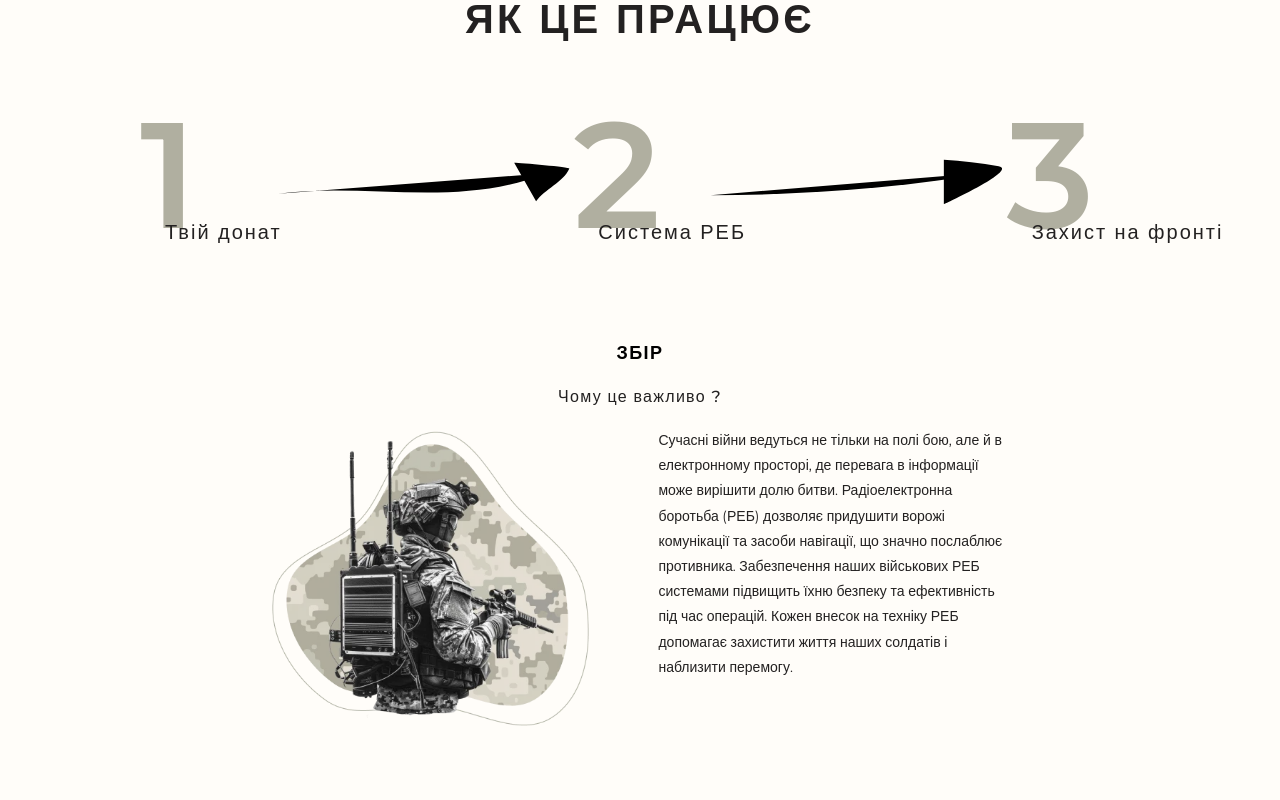
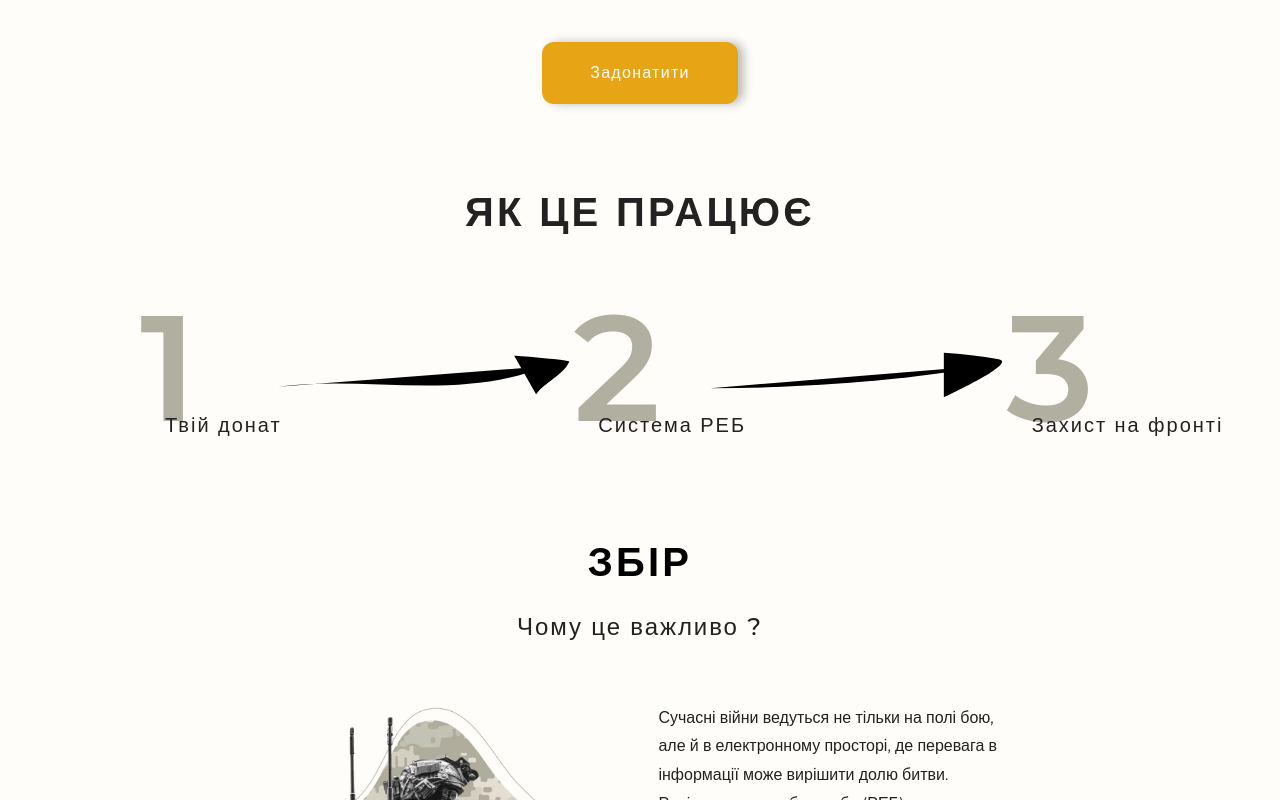
Before and after one commit to baza-trainee/13-zbir, a React (Vite) app: page / in a window 1280 px wide. Shown: the part 2000-2800 px from the top of the page. Built offline with nearby package versions, Linux system fonts and the light colour scheme.

Commit message:
fix styles

```diff
--- a/package.json
+++ b/package.json
@@ -24,7 +24,6 @@
     "eslint-plugin-react-hooks": "^4.6.0",
     "eslint-plugin-react-refresh": "^0.4.6",
     "typescript": "^5.2.2",
-    "vite": "^5.2.0",
-    "vite-plugin-svgr": "^4.2.0"
+    "vite": "^5.2.0"
   }
 }
--- a/src/components/ImportantInfo/ImportantInfo.module.scss
+++ b/src/components/ImportantInfo/ImportantInfo.module.scss
@@ -28,6 +28,10 @@
   line-height: 1.8;
   color: var(--secondary-dark-color);
   text-align: left;
+}
+
+.devider {
+  margin-bottom: 10px;
 }
 
 .infoWrapper {
@@ -65,10 +69,9 @@
   }
 }
 
-@media screen and (min-width: 1440px) {
-  .container {
-    width: 1440px;
-    padding: 80px 220px 90px;
+@media screen and (min-width: 1024px) {
+  .descInfo {
+    font-size: 16px;
   }
 
   .mainInfoTitle {
@@ -81,8 +84,11 @@
     letter-spacing: 1.92px;
     margin-bottom: 60px;
   }
+}
 
-  .descInfo {
-    font-size: 16px;
+@media screen and (min-width: 1440px) {
+  .container {
+    width: 1440px;
+    padding: 80px 220px 90px;
   }
 }
--- a/src/components/ImportantInfo/ImportantInfo.tsx
+++ b/src/components/ImportantInfo/ImportantInfo.tsx
@@ -3,7 +3,7 @@
 
 const ImportantInfo = () => {
   return (
-    <section className={styles.container} id='how-it-works'>
+    <section className={styles.container} id="#collection">
       <h2 className={styles.mainInfoTitle}>ЗБІР</h2>
       <h3 className={styles.infoTitle}>Чому це важливо ?</h3>
       <div className={styles.infoWrapper}>
@@ -35,15 +35,17 @@
           />
         </picture>
 
-        <div>
-          <p className={styles.descInfo}>
+        <div className={styles.textWrapper}>
+          <p className={`${styles.descInfo} ${styles.devider}`}>
             Сучасні війни ведуться не тільки на полі бою, але й в електронному
             просторі, де перевага в інформації може вирішити долю битви.
-            Радіоелектронна боротьба (РЕБ) дозволяє придушити ворожі комунікації
-            та засоби навігації, що значно послаблює противника. Забезпечення
-            наших військових РЕБ системами підвищить їхню безпеку та
-            ефективність під час операцій. Кожен внесок на техніку РЕБ допомагає
-            захистити життя наших солдатів і наблизити перемогу.
+            Радіоелектронна боротьба (РЕБ) дозволяє придушити ворожі комунікації та засоби
+            навігації, що значно послаблює противника.
+          </p>
+          <p className={styles.descInfo}>
+            Забезпечення наших військових РЕБ системами підвищить їхню безпеку
+            та ефективність під час операцій. Кожен внесок на техніку РЕБ
+            допомагає захистити життя наших солдатів і наблизити перемогу.
           </p>
         </div>
       </div>
--- a/src/components/Progress/Progress.module.scss
+++ b/src/components/Progress/Progress.module.scss
@@ -57,28 +57,18 @@
     width: 768px;
     padding: 80px 16px 71px;
   }
+}
 
+@media screen and (min-width: 1024px) {
   .desc {
     font-size: 16px;
     margin-bottom: 8px;
-  }
-}
-
-@media screen and (min-width: 1440px) {
-  .container {
-    width: 1440px;
-    padding: 80px 220px 71px;
   }
 
   .progressTitle {
     font-size: 32px;
     letter-spacing: 2.56px;
     margin-bottom: 60px;
-  }
-
-  .desc {
-    font-size: 16px;
-    margin-bottom: 16px;
   }
 
   .descBalance {
@@ -95,3 +85,14 @@
     height: 75px;
   }
 }
+
+@media screen and (min-width: 1440px) {
+  .container {
+    width: 1440px;
+    padding: 80px 220px 71px;
+  }
+
+  .desc {
+    margin-bottom: 16px;
+  }
+}
--- a/src/components/Progress/Progress.tsx
+++ b/src/components/Progress/Progress.tsx
@@ -1,4 +1,4 @@
-import { useEffect, useState } from 'react';
+import { useState } from 'react';
 import style from './Progress.module.scss';
 
 const Progress = () => {
--- a/src/components/ScrollUpBtn/ScrollUpBtn.tsx
+++ b/src/components/ScrollUpBtn/ScrollUpBtn.tsx
@@ -6,7 +6,7 @@
   const [showBtn, setShowBtn] = useState(false);
 
   const onScroll = () => {
-    window.scrollY > 500 ? setShowBtn(true) : setShowBtn(false);
+    window.scrollY > 1200 ? setShowBtn(true) : setShowBtn(false);
   };
 
   useEffect(() => {
--- a/src/styles/_variables.scss
+++ b/src/styles/_variables.scss
@@ -1,13 +1,9 @@
 :root {
-  font-family: 'Montserrat', sans-serif;
-  font-weight: 400;
-  background-color: #fff;
-  min-height: 100vh;
-
   /* accent colors */
   --primary-accent-color: #e7a515;
   --secondary-accent-color: rgba(231, 165, 21, 0.2);
   --numbers-accent-color: rgba(176, 175, 160, 0.5);
+  --background-color: #fffdf9;
 
   /* button colors */
   --box-shadow-color: rgba(0, 0, 0, 0.25);
--- a/src/styles/index.scss
+++ b/src/styles/index.scss
@@ -2,19 +2,15 @@
 @import './fonts';
 @import './variables';
 
-#root {
-  background-color: #fffdf9;
-}
-
 html {
   scroll-behavior: smooth;
   height: 100%;
-  background-color: #fffdf9;
 }
 
 body {
   font-family: var(--primary-font);
-  background-color: #fffdf9;
+  font-weight: 400;
+  background-color: var(--background-color);
   min-height: 100vh;
 }
 
--- a/vite.config.ts
+++ b/vite.config.ts
@@ -1,8 +1,6 @@
 import { defineConfig } from 'vite';
 import react from '@vitejs/plugin-react';
-import svgr from 'vite-plugin-svgr';
 
-// https://vitejs.dev/config/
 export default defineConfig({
-  plugins: [react(), svgr()],
+  plugins: [react()],
 });
```
Also changed, not shown: src/declarations.d.ts (+0 -8 lines), 1 other file (tests, documents, lock files or other folders).
